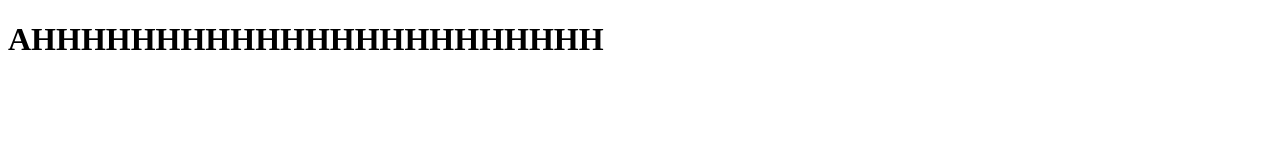
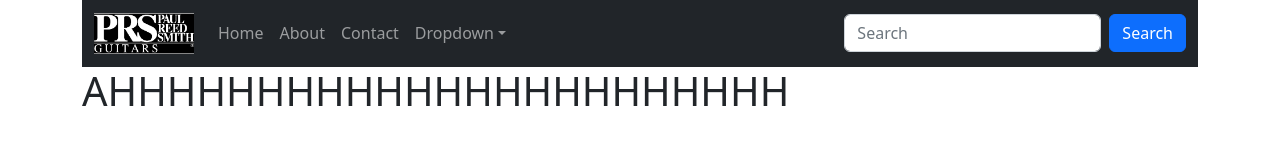
Before and after one commit to kittayoch/work2, a plain HTML site: page about.html in a window 1280 px wide. Drawn offline with nearby package versions, Linux system fonts and the light colour scheme.

Commit message:
Update about.html

```diff
--- a/about.html
+++ b/about.html
@@ -4,8 +4,53 @@
     <meta charset="UTF-8">
     <meta http-equiv="X-UA-Compatible" content="IE=edge">
     <meta name="viewport" content="width=device-width, initial-scale=1.0">
-    <title>About</title>
+    <title>Kittayoch</title>
+    <!-- Latest compiled and minified CSS -->
+    <link href="https://cdn.jsdelivr.net/npm/bootstrap@5.2.1/dist/css/bootstrap.min.css" rel="stylesheet">
+    <!-- Latest compiled JavaScript -->
+    <script src="https://cdn.jsdelivr.net/npm/bootstrap@5.2.1/dist/js/bootstrap.bundle.min.js"></script>
+
 </head>
+
+<body>
+    <div class="container">
+
+        <nav class="navbar navbar-expand-sm navbar-dark bg-dark sticky-top">
+            <div class="container-fluid">
+                <a class="navbar-brand" href="javascript:void(0)">
+                    <img src="img/logo.png" alt="" style="width: 100px;">
+                </a>
+                <button class="navbar-toggler" type="button" data-bs-toggle="collapse" data-bs-target="#mynavbar">
+                    <span class="navbar-toggler-icon"></span>
+                </button>
+                <div class="collapse navbar-collapse" id="mynavbar">
+                    <ul class="navbar-nav me-auto">
+                        <li class="nav-item">
+                            <a class="nav-link" href="#">Home</a>
+                        </li>
+                        <li class="nav-item">
+                            <a class="nav-link" href="about.html">About</a>
+                        </li>
+                        <li class="nav-item">
+                            <a class="nav-link" href="#">Contact</a>
+                        </li>
+                        <li class="nav-item dropdown">
+                            <a class="nav-link dropdown-toggle" href="#" role="button"
+                                data-bs-toggle="dropdown">Dropdown</a>
+                            <ul class="dropdown-menu">
+                                <li><a class="dropdown-item" href="#">Link</a></li>
+                                <li><a class="dropdown-item" href="#">Another link</a></li>
+                                <li><a class="dropdown-item" href="#">A third link</a></li>
+                            </ul>
+                        </li>
+                    </ul>
+                    <form class="d-flex">
+                        <input class="form-control me-2" type="text" placeholder="Search">
+                        <button class="btn btn-primary" type="button">Search</button>
+                    </form>
+                </div>
+            </div>
+        </nav>
 <body>
 
 <h1>AHHHHHHHHHHHHHHHHHHHHHHH
```
